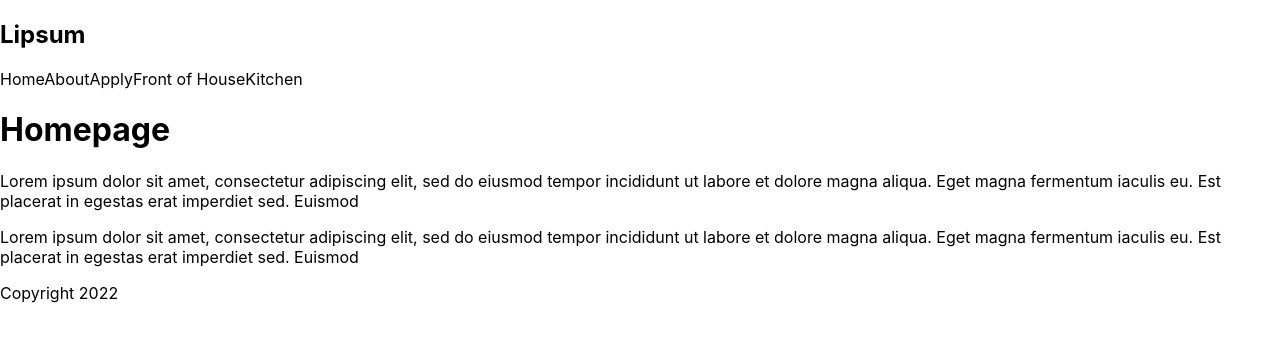
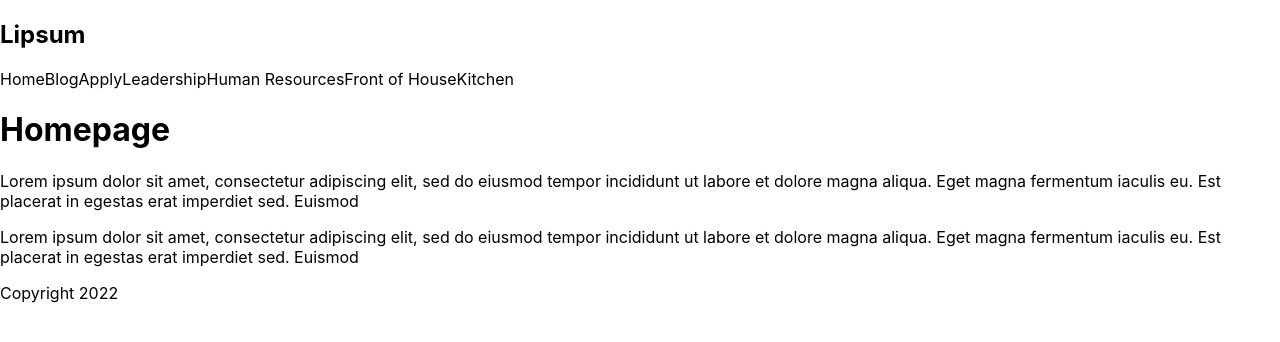
Before and after one commit to YokoOh-no/rest-consult, a Next.js app: page / in a window 1280 px wide. Shown: the top 342 px of the page. Built offline with nearby package versions, Linux system fonts and the light colour scheme.

Commit message:
-About changed to blog
-Navbar updated

```diff
--- a/comps/Navbar.js
+++ b/comps/Navbar.js
@@ -5,8 +5,10 @@ const Navbar = () => {
             <h1>Lipsum</h1>
         </div>
             <a>Home</a>
-            <a>About</a>
+            <a>Blog</a>
             <a>Apply</a>
+            <a>Leadership</a>
+            <a>Human Resources</a>
             <a>Front of House</a>
             <a>Kitchen</a>
 
--- a/pages/about.js
+++ b/pages/blog.js
@@ -1,4 +1,4 @@
-const About = () => {
+const Blog = () => {
         return (
             <div>
                 <p>Lorem ipsum dolor sit amet, consectetur adipiscing elit, sed do eiusmod tempor incididunt ut labore et dolore magna aliqua. Eget magna fermentum iaculis eu. Est placerat in egestas erat imperdiet sed. Euismod </p>
@@ -9,4 +9,4 @@ const About = () => {
 
 }
 
-export default About;
+export default Blog;
```
